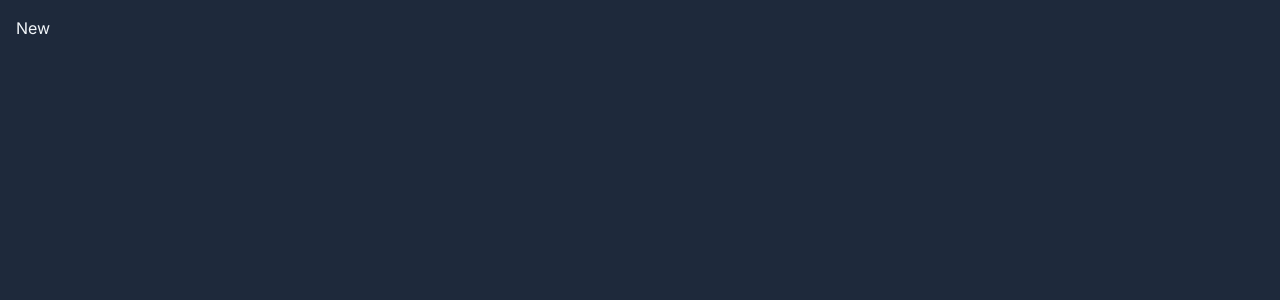
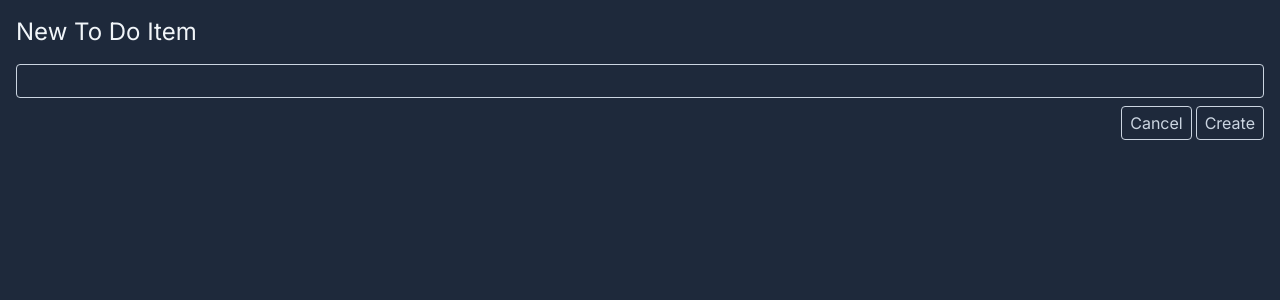
Before and after one commit to bazmurphy/next-to-do-list, a Next.js app: page /new in a window 1280 px wide. Shown: the top 300 px of the page. Built offline with nearby package versions, Linux system fonts and the light colour scheme.

Commit message:
add form, server actions

```diff
--- a/next.config.js
+++ b/next.config.js
@@ -1,4 +1,8 @@
 /** @type {import('next').NextConfig} */
-const nextConfig = {}
+const nextConfig = {
+  experimental: {
+    serverActions: true,
+  },
+};
 
-module.exports = nextConfig
+module.exports = nextConfig;
--- a/src/app/new/page.tsx
+++ b/src/app/new/page.tsx
@@ -1,3 +1,51 @@
+import Link from "next/link";
+
 export default function Page() {
-  return <h1>New</h1>;
+  // the great thing about Server Actions inside NextJS13 is they are built on top of the normal browser primitives
+  // this is really good because if the JavaScript on the page is disabled everything will still work (without the bells & whistles)
+  // and its built on things we are already used to for example with Forms
+
+  // our form will not do anything until we hook it up to a Server Action
+  // and the way a Server Action works is you create a function
+
+  // it must be async (that is really important)
+  // it takes the normal javascript FormData
+  async function createToDo(data: FormData) {
+    // to run this function on the server you need to add "use server" as a string at the top of the function
+    // it is saying "this function is server code and it will never run on the client, it only ever runs on the server"
+    "use server"; // (!) we must set experimental: { serverActions: true } in our next.config.js
+
+    console.log("Testing Server Actions createToDo");
+  }
+
+  return (
+    <>
+      <header className="flex justify-between items-center mb-4">
+        <h1 className="text-2xl">New To Do Item</h1>
+      </header>
+      {/* we add the Server Action function to the form action= */}
+      <form action={createToDo} className="flex gap-2 flex-col">
+        {/* the name="title" is really important because we are going to use that inside of our Server Action */}
+        <input
+          type="text"
+          name="title"
+          className="border border-slate-300 bg-transparent rounded px-2 py-1 outline-none focus-within:border-slate-100"
+        />
+        <div className="flex gap-1 justify-end">
+          <Link
+            href=".."
+            className="border border-slate-300 text-slate-300 px-2 py-1 rounded hover:bg-slate-700 focus-within:bg-slate-700 outline-none"
+          >
+            Cancel
+          </Link>
+          <button
+            type="submit"
+            className="border border-slate-300 text-slate-300 px-2 py-1 rounded hover:bg-slate-700 focus-within:bg-slate-700 outline-none"
+          >
+            Create
+          </button>
+        </div>
+      </form>
+    </>
+  );
 }
```
Also changed, not shown: 1 other file (tests, documents, lock files or other folders).
